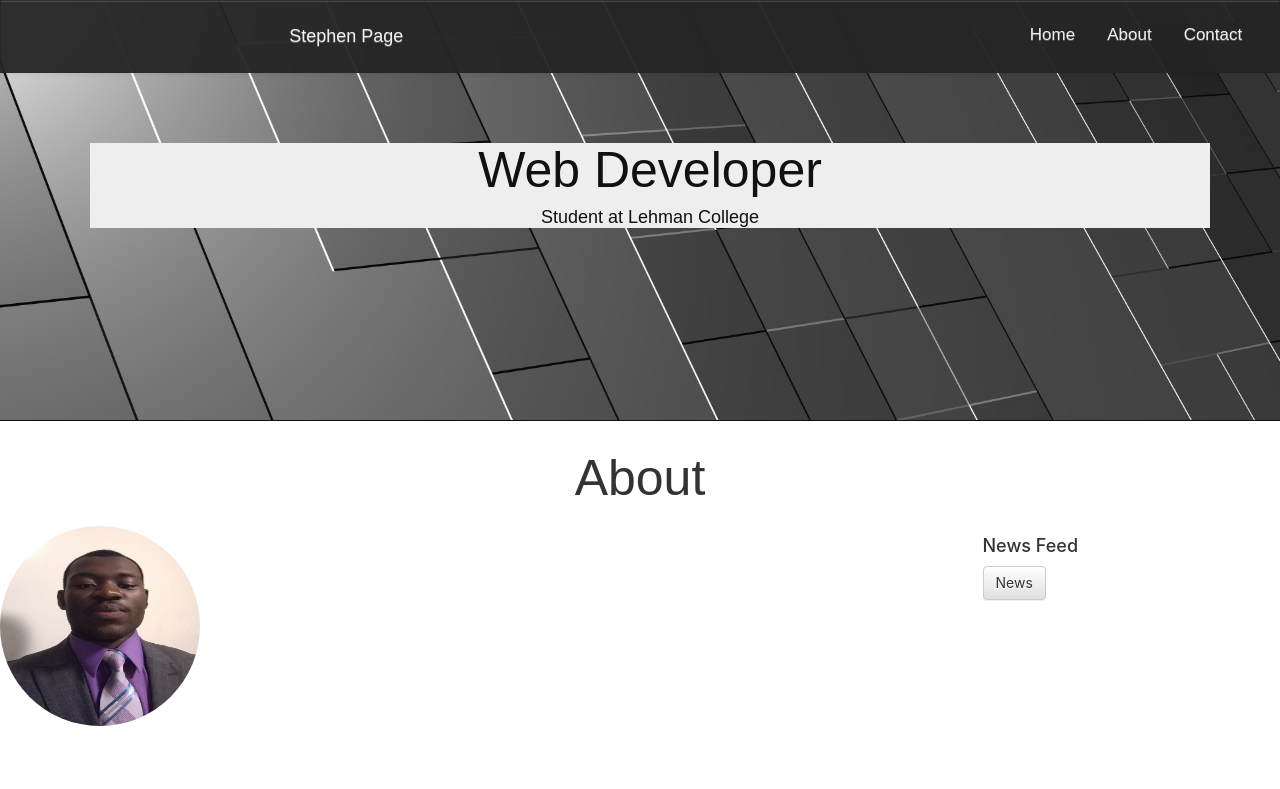
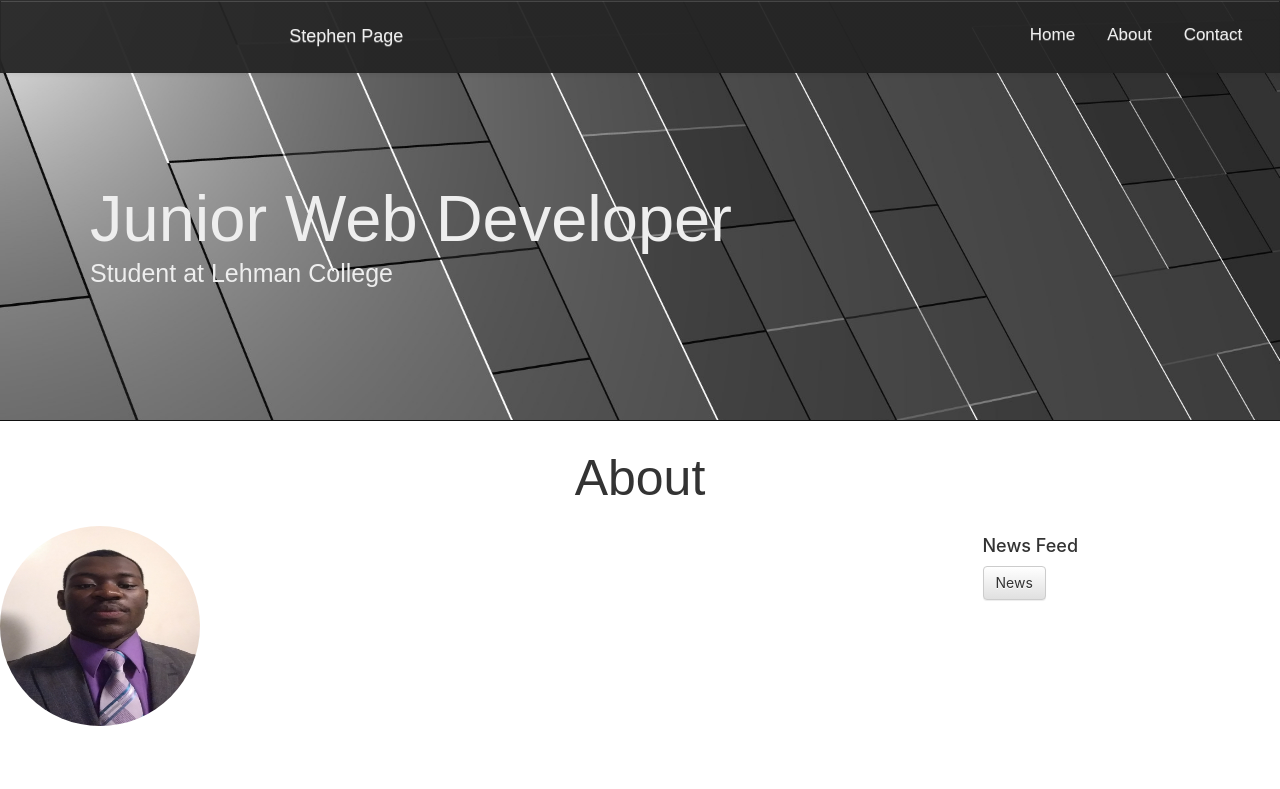
Before and after one commit to Stephen8898/Profile-Page-new, a React (Create React App) app: page /#/ in a window 1280 px wide. Shown: the top 789 px of the page. Built offline with nearby package versions, Linux system fonts and the light colour scheme; no server answers.

Commit message:
fixed page header with css and add some minor things in html

```diff
--- a/src/components/Contact.jsx
+++ b/src/components/Contact.jsx
@@ -6,9 +6,9 @@ export default class Contact extends Component {
   render() {
     return (
         <div>
-        <PageHeader className="header">
+        <div className="header">
         Contacts <small>Where to find me</small>
-      </PageHeader>
+      </div>
 
         <h3>Email</h3>
         </div>
--- a/src/components/Home.jsx
+++ b/src/components/Home.jsx
@@ -44,7 +44,7 @@ export default class Home extends Component {
           <PageHeader className="page-header">
           {/* <Image className="image-jumbotron" src="assets/SpaceIIMG.jpg" responsive /> */}
           <div className="page-info">
-            <h1>Web Developer</h1>
+            <h1>Junior Web Developer</h1>
             <h4>Student at Lehman College</h4>
           </div>
           </PageHeader>
--- a/src/components/style/Home.css
+++ b/src/components/style/Home.css
@@ -37,22 +37,32 @@
    /* background-repeat: repeat; */
    background-size: cover;
    background-attachment: fixed;
+   /* backdrop-filter: blur(10px); */
     /* background-color: rgba(75, 204, 176, 0.87); */
     /* background-image: url("/assets/SpaceIIMG.jpg"); */
 }
 
 .page-info{
-    /* background-color: transparent; */
-    background-color: #eee;
+    background-color: transparent;
+    /* background-color: #eee; */
     font-family: "courier header", sans-serif;
     text-align: center;
-    color: #111;
-    /* color: #eee; */
+    /* color: #111; */
+    color: #eee;
     margin-top: 10%;
     display: block;
+    float: left;
 }
-.page-info> h1{
-    font-size: 50px;
+.page-info> h1 {
+    font-size: 65px;
+    margin-bottom: 5px;
+
+}
+.page-info> h4{
+    font-size: 25px;
+    font-stretch: expanded;
+    margin-top: 0px;
+   float: left;
 }
     /* h1,h4{
     float: le
```
